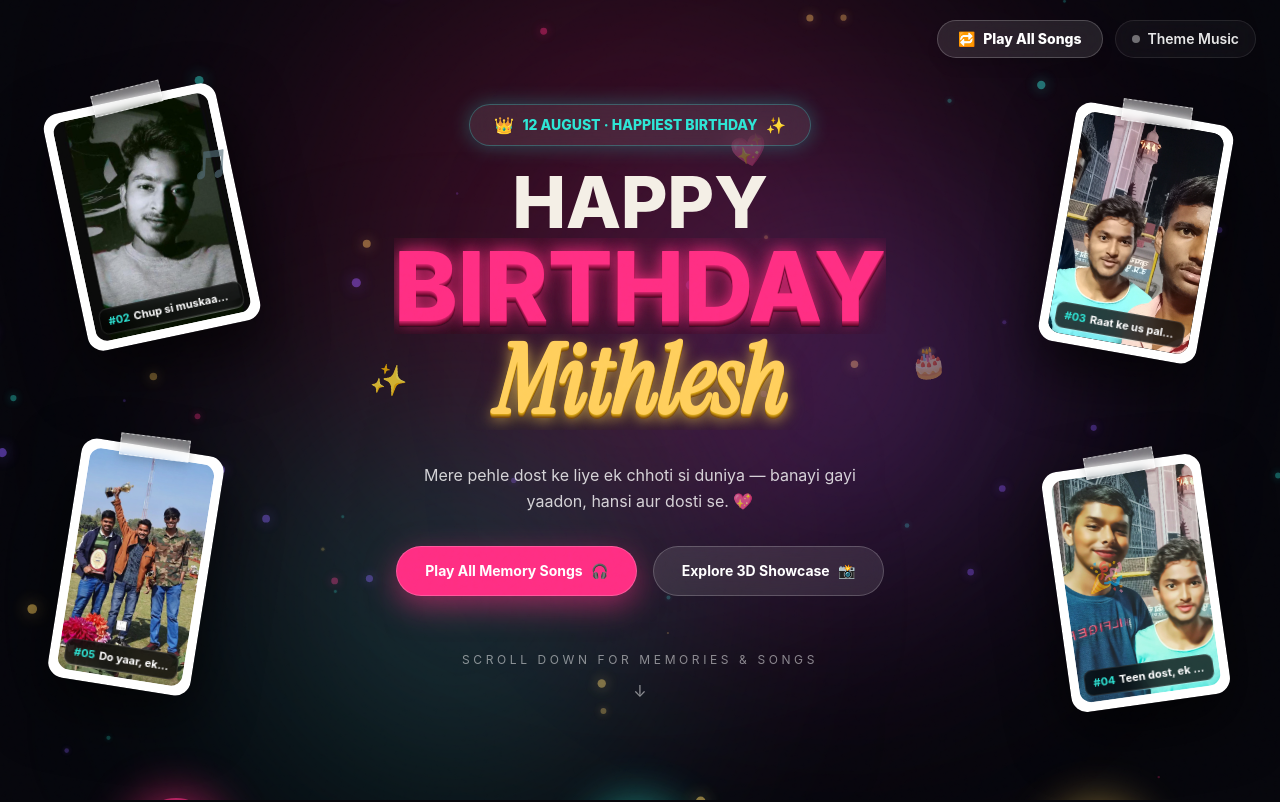
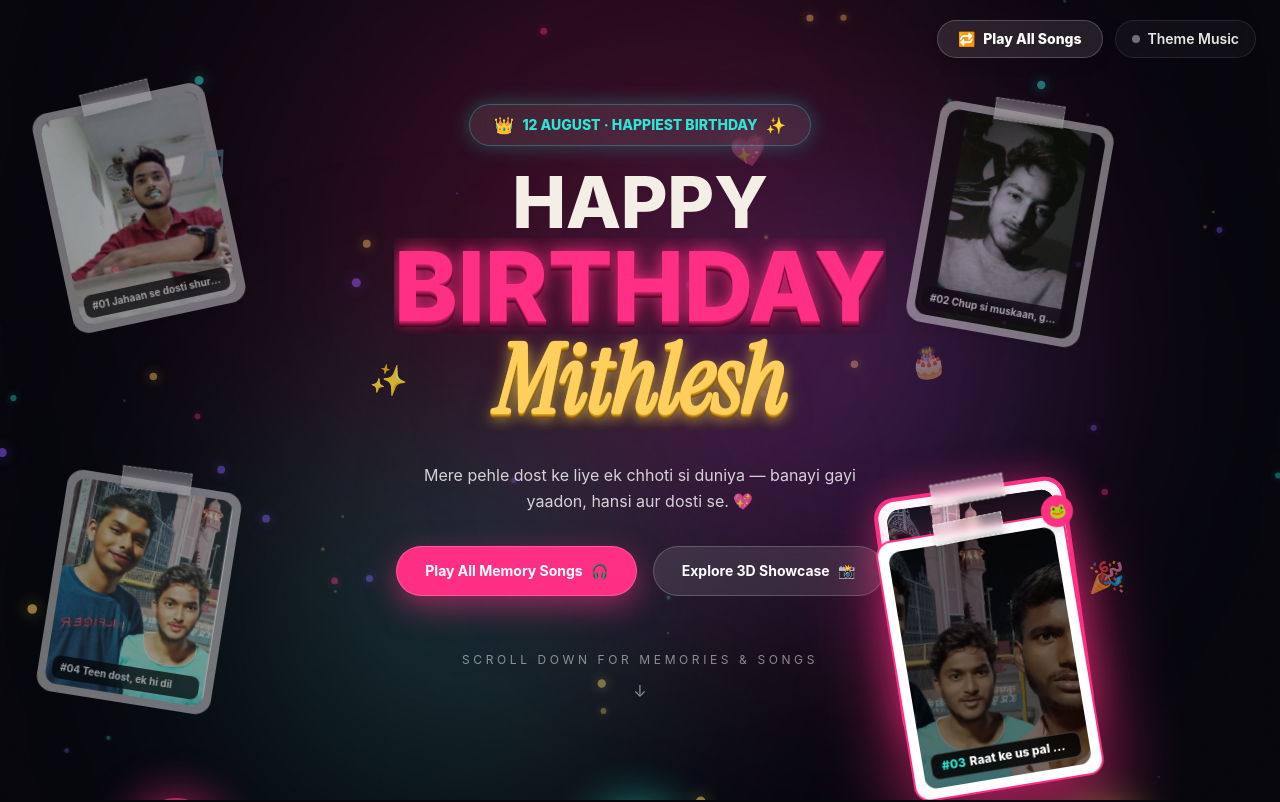
Before and after one commit to hemantsinghchauhan1/happy-birthday, a React (Vite) app: page / in a window 1280 px wide. Shown: the top 802 px of the page. Built offline with nearby package versions, Linux system fonts and the light colour scheme.

Commit message:
Implement 3D Parabolic Frog Leap animation for memory photos jumping from corner to corner

```diff
--- a/src/components/Hero.jsx
+++ b/src/components/Hero.jsx
@@ -17,16 +17,17 @@ function Line({ children, i, className }) {
   );
 }
 
-// Fixed Corner Frame Configurations
-const cornerFrames = [
-  { id: 0, pos: "top-[12%] left-[3%] sm:left-[5%]", rot: -12, size: "w-28 sm:w-36 md:w-44", label: "Top Left" },
-  { id: 1, pos: "top-[14%] right-[3%] sm:right-[5%]", rot: 10, size: "w-28 sm:w-36 md:w-40", label: "Top Right" },
-  { id: 2, pos: "bottom-[12%] right-[3%] sm:right-[5%]", rot: -8, size: "w-28 sm:w-36 md:w-40", label: "Bottom Right" },
-  { id: 3, pos: "bottom-[14%] left-[3%] sm:left-[5%]", rot: 9, size: "w-28 sm:w-36 md:w-36", label: "Bottom Left" },
+// 4 Fixed Landing Pads Coordinates (Percentage based for responsiveness)
+const padCoordinates = [
+  { id: 0, x: "4vw", y: "12vh", rot: -12, name: "Top-Left" },
+  { id: 1, x: "72vw", y: "14vh", rot: 10, name: "Top-Right" },
+  { id: 2, x: "70vw", y: "62vh", rot: -8, name: "Bottom-Right" },
+  { id: 3, x: "4vw", y: "60vh", rot: 9, name: "Bottom-Left" },
 ];
 
 export default function Hero({ music, cardAudio, onOpenModal }) {
-  const [photoStartIndex, setPhotoStartIndex] = useState(0);
+  const [activePad, setActivePad] = useState(0); // 0, 1, 2, 3
+  const [photoOffset, setPhotoOffset] = useState(0);
 
   const mx = useMotionValue(0);
   const my = useMotionValue(0);
@@ -41,13 +42,22 @@ export default function Hero({ music, cardAudio, onOpenModal }) {
     my.set((e.clientY - r.top) / r.height - 0.5);
   };
 
-  // Clockwise Photo Jump Cycle: Images jump from Frame 0 -> 1 -> 2 -> 3 -> New Image!
+  // Continuous Parabolic Frog Leap Timer: Leaps every 3 seconds!
   useEffect(() => {
     const timer = setInterval(() => {
-      setPhotoStartIndex((prev) => (prev + 1) % memories.length);
-    }, 3800);
+      setActivePad((prev) => {
+        const nextPad = (prev + 1) % 4;
+        if (nextPad === 0) {
+          setPhotoOffset((po) => (po + 1) % memories.length);
+        }
+        return nextPad;
+      });
+    }, 3200);
     return () => clearInterval(timer);
   }, []);
+
+  const currentPad = padCoordinates[activePad];
+  const activeMemory = memories[(photoOffset + activePad) % memories.length];
 
   const scrollToCarousel = () => {
     const carouselEl = document.querySelector('[data-testid="memory-carousel"]');
@@ -70,53 +80,95 @@ export default function Hero({ music, cardAudio, onOpenModal }) {
         <div className="absolute right-1/5 top-1/4 h-[45vh] w-[45vh] rounded-full bg-[#8b5cff]/25 blur-[130px]" />
       </div>
 
-      {/* 4 Fixed Corner Frames with Clockwise Jumping Images */}
-      <motion.div
-        className="absolute inset-0 z-10 block"
-        style={{ rotateX: rotX, rotateY: rotY, transformStyle: "preserve-3d" }}
-      >
-        {cornerFrames.map((frame, i) => {
-          const currentMemory = memories[(photoStartIndex + i) % memories.length];
+      {/* 4 Fixed Landing Pads */}
+      <div className="absolute inset-0 z-10 hidden md:block pointer-events-none">
+        {padCoordinates.map((pad, idx) => {
+          const padMemory = memories[(photoOffset + idx) % memories.length];
+          const isCurrentActive = idx === activePad;
 
           return (
             <div
-              key={frame.id}
-              className={`absolute ${frame.pos} cursor-pointer group`}
-              onClick={() => onOpenModal && onOpenModal(currentMemory)}
+              key={pad.id}
+              className="absolute pointer-events-auto cursor-pointer group"
+              style={{ left: pad.x, top: pad.y }}
+              onClick={() => onOpenModal && onOpenModal(padMemory)}
             >
-              <motion.div
-                whileHover={{ scale: 1.12, zIndex: 40 }}
-                className={`${frame.size} rounded-2xl bg-white p-1.5 sm:p-2 shadow-[0_25px_60px_rgba(0,0,0,0.7)] transition-all duration-300 group-hover:shadow-[0_30px_70px_rgba(255,46,131,0.4)] border border-white/50`}
-                style={{ transform: `rotate(${frame.rot}deg)` }}
+              <div
+                className={`w-32 sm:w-40 md:w-44 rounded-2xl p-2 transition-all duration-500 ${
+                  isCurrentActive
+                    ? "bg-white ring-4 ring-[#ff2e83] shadow-[0_0_40px_rgba(255,46,131,0.6)] scale-105"
+                    : "bg-white/70 opacity-60 shadow-xl group-hover:opacity-100 group-hover:scale-105"
+                }`}
+                style={{ transform: `rotate(${pad.rot}deg)` }}
               >
                 {/* Washi tape clip */}
                 <div className="washi-tape" />
 
-                {/* Jumping Image Container */}
-                <div className="relative h-32 sm:h-44 md:h-56 w-full overflow-hidden rounded-xl bg-black">
-                  <AnimatePresence mode="wait">
-                    <motion.img
-                      key={currentMemory.id}
-                      src={currentMemory.src}
-                      alt={currentMemory.caption}
-                      initial={{ opacity: 0, scale: 1.2, x: -30, rotate: -5 }}
-                      animate={{ opacity: 1, scale: 1, x: 0, rotate: 0 }}
-                      exit={{ opacity: 0, scale: 0.8, x: 30, rotate: 5 }}
-                      transition={{ duration: 0.5, ease: [0.16, 1, 0.3, 1] }}
-                      className="h-full w-full object-cover"
-                    />
-                  </AnimatePresence>
-
-                  {/* Photo Title Overlay */}
-                  <div className="absolute bottom-1.5 left-1.5 right-1.5 rounded-lg bg-black/75 px-2 py-1 text-[9px] sm:text-[11px] font-bold text-white backdrop-blur-md truncate text-left border border-white/10">
-                    <span className="text-[#2ee6d6] mr-1">#{String(currentMemory.id).padStart(2, "0")}</span>
-                    {currentMemory.caption}
+                <div className="relative h-44 sm:h-52 w-full overflow-hidden rounded-xl bg-black">
+                  <img src={padMemory.src} alt="" className="h-full w-full object-cover" />
+                  <div className="absolute bottom-1.5 left-1.5 right-1.5 rounded-lg bg-black/75 px-2 py-1 text-[10px] font-bold text-white backdrop-blur-md truncate text-left">
+                    #{String(padMemory.id).padStart(2, "0")} {padMemory.caption}
                   </div>
                 </div>
-              </motion.div>
+              </div>
             </div>
           );
         })}
+      </div>
+
+      {/* Dynamic 3D Frog Leap Parabolic Arc Card (Jumps from Pad to Pad) */}
+      <motion.div
+        className="absolute z-30 hidden md:block pointer-events-auto cursor-pointer"
+        animate={{
+          left: currentPad.x,
+          top: currentPad.y,
+          rotate: currentPad.rot,
+        }}
+        transition={{
+          duration: 1.1,
+          ease: [0.34, 1.56, 0.64, 1], // Springy Frog Leap physics easing curve!
+        }}
+        onClick={() => onOpenModal && onOpenModal(activeMemory)}
+      >
+        <motion.div
+          animate={{
+            y: [0, -90, 0], // Parabolic arc leap up into the air and land!
+            scale: [1, 1.25, 1],
+            rotateZ: [0, 15, 0],
+          }}
+          transition={{
+            duration: 1.1,
+            ease: "easeInOut",
+          }}
+          className="relative w-36 sm:w-44 md:w-48 rounded-2xl bg-white p-2.5 shadow-[0_30px_80px_rgba(255,46,131,0.7)] border-2 border-[#ff2e83]"
+        >
+          {/* Frog Leap Rocket Badge */}
+          <div className="absolute -top-3 -right-3 z-40 flex h-8 w-8 items-center justify-center rounded-full bg-[#ff2e83] text-white text-sm font-bold shadow-lg animate-bounce">
+            🐸
+          </div>
+
+          {/* Washi tape clip */}
+          <div className="washi-tape" />
+
+          <div className="relative h-48 sm:h-56 md:h-60 w-full overflow-hidden rounded-xl bg-black">
+            <AnimatePresence mode="wait">
+              <motion.img
+                key={activeMemory.id}
+                src={activeMemory.src}
+                alt={activeMemory.caption}
+                initial={{ opacity: 0, scale: 1.2 }}
+                animate={{ opacity: 1, scale: 1 }}
+                exit={{ opacity: 0, scale: 0.8 }}
+                transition={{ duration: 0.4 }}
+                className="h-full w-full object-cover"
+              />
+            </AnimatePresence>
+            <div className="absolute bottom-2 left-2 right-2 rounded-lg bg-black/85 px-2.5 py-1 text-xs font-extrabold text-white backdrop-blur-md truncate text-left border border-white/20">
+              <span className="text-[#2ee6d6] mr-1">#{String(activeMemory.id).padStart(2, "0")}</span>
+              {activeMemory.caption}
+            </div>
+          </div>
+        </motion.div>
       </motion.div>
 
       {/* Floating 3D Musical Notes & Celebration Sparkles */}
```
